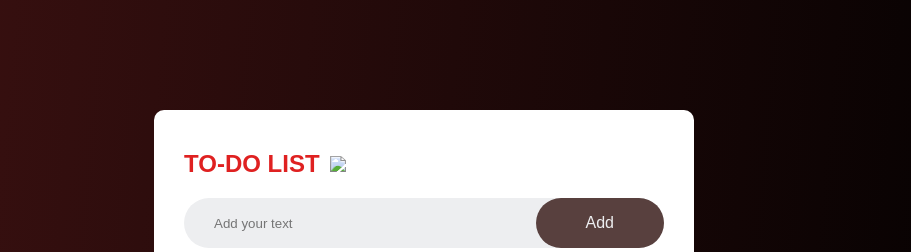
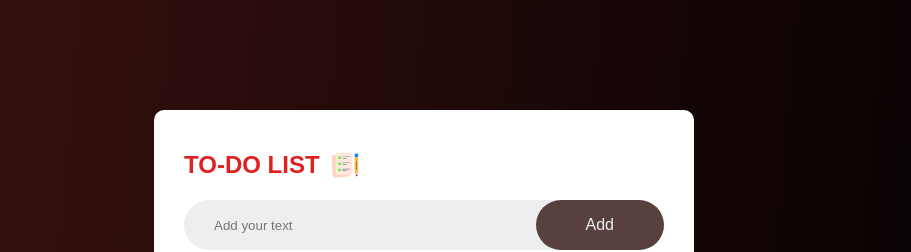
Before and after one commit to SanMaria2006/san_To-do_list, a plain HTML site: page index.html in a window 1280 px wide. Shown: the top 252 px of the page, without its empty margins (216-1127 px from the left). Drawn offline with Linux system fonts and the light colour scheme.

Commit message:
Update index.html

```diff
--- a/index.html
+++ b/index.html
@@ -9,7 +9,7 @@
 <body>
     <div class="container">
         <div class="todo-app">
-        <h2>TO-DO LIST<img src="To-Do-Img/icon.png"></h2>
+        <h2>TO-DO LIST<img src="icon.png"></h2>
         <div class="row">
             <input type="text" id="input-box" placeholder="Add your text">
             <button onclick="addTask()">Add</button>
@@ -23,4 +23,5 @@
     </div>
     <script src="script.js"></script>
 </body>
+
 </html>
```
